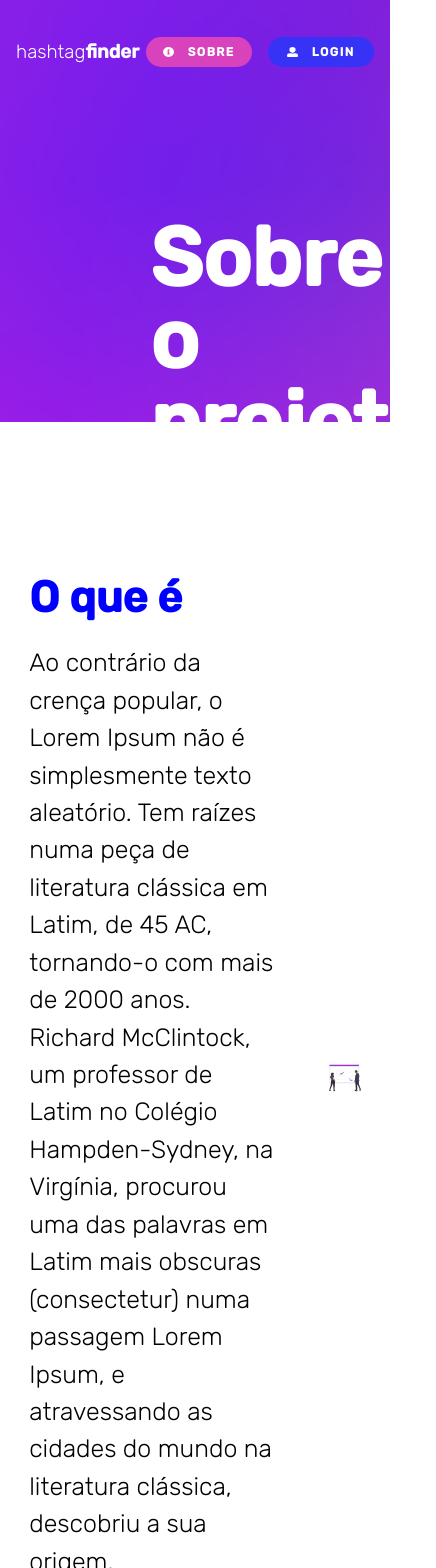
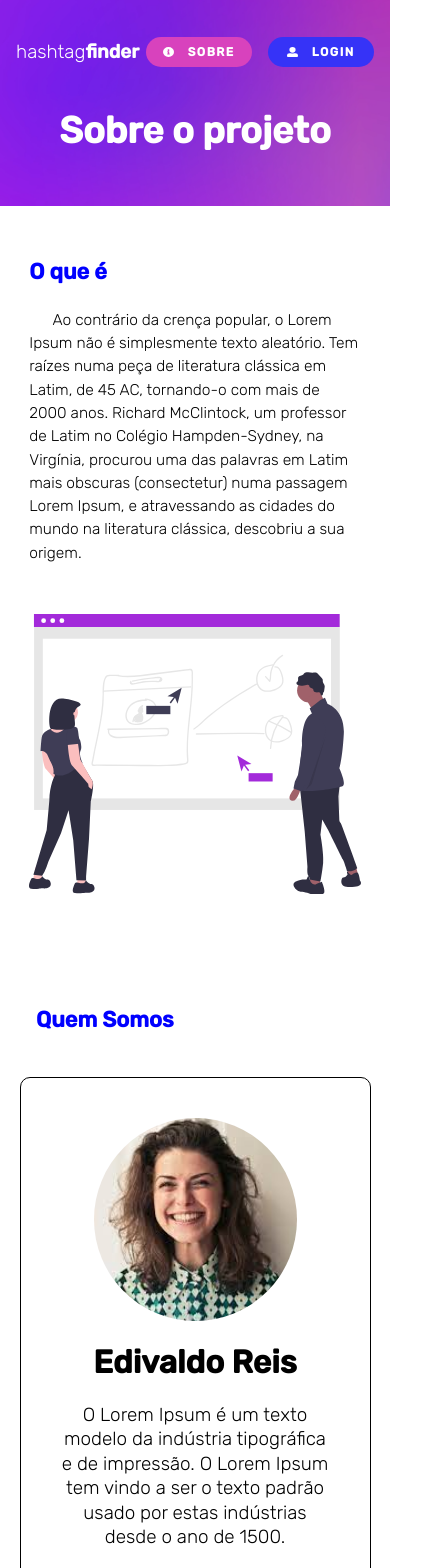
Before and after one commit to EdiJunior88/Projeto-hashtagFinder, a React (Create React App) app in the folder hashtagfinder/: page /sobre in a window 390 px wide. Shown: the top 1568 px of the page, 436 px wide, since content can reach past the window. Built offline with nearby package versions, Linux system fonts and the light colour scheme.

Commit message:
Atualização da página SOBRE - Ajustes finos designs da página (cor, identação, espaçamentos) - Responsividade do CSS nas seguintes telas: (350px / 414px / 650px / 1100px / 1920px e acima disso)

```diff
--- a/hashtagfinder/src/paginas/sobre/Sobre.module.css
+++ b/hashtagfinder/src/paginas/sobre/Sobre.module.css
@@ -43,6 +43,7 @@
   color: black;
   font-size: 1.56em;
   line-height: 1.5em;
+  text-indent: 1.5em;
 }
 
 .quemSomos {
@@ -121,10 +122,11 @@
 
 .containerIcones img {
   padding: 0px 9px;
+  cursor: pointer;
 }
 
-/* Responsividade - Tela 1100 pixels */
-@media screen and (max-width: 1100px) {
+/* Responsividade - Tela entre 650 a 1100 pixels */
+@media screen and (min-width: 650px) and (max-width: 1100px) {
   .container {
     gap: 20px 45px;
   }
@@ -133,3 +135,51 @@
     width: 36.4%;
   }
 }
+
+/* Responsividade - Tela entre 350 a 650 pixels */
+@media screen and (min-width: 350px) and (max-width: 650px) {
+  .fundo {
+    height: 206px;
+    background: url(../../imagens/sobre/about-bg.jpg);
+    background-size: cover;
+    background-repeat: no-repeat;
+  }
+
+  .titulo {
+    margin: 46px 0px;
+  }
+
+  .tituloTexto {
+    font-size: 2.3em;
+    text-align: center;
+    margin: 0px;
+  }
+
+  .artigo {
+    flex-direction: column;
+    margin: 55px auto auto;
+  }
+
+  .blocoParagrafoTexto {
+    font-size: 0.97em;
+  }
+
+  .subtituloTexto {
+    font-size: 1.37em;
+  }
+
+  .subtitulo2Texto {
+    color: blue;
+    font-size: 1.37em;
+    margin-bottom: 46px;
+    margin-left: 36px;
+  }
+
+  .quemSomos {
+    margin-top: 112px;
+  }
+
+  .containerMembros {
+    width: 90%;
+  }
+}
```
